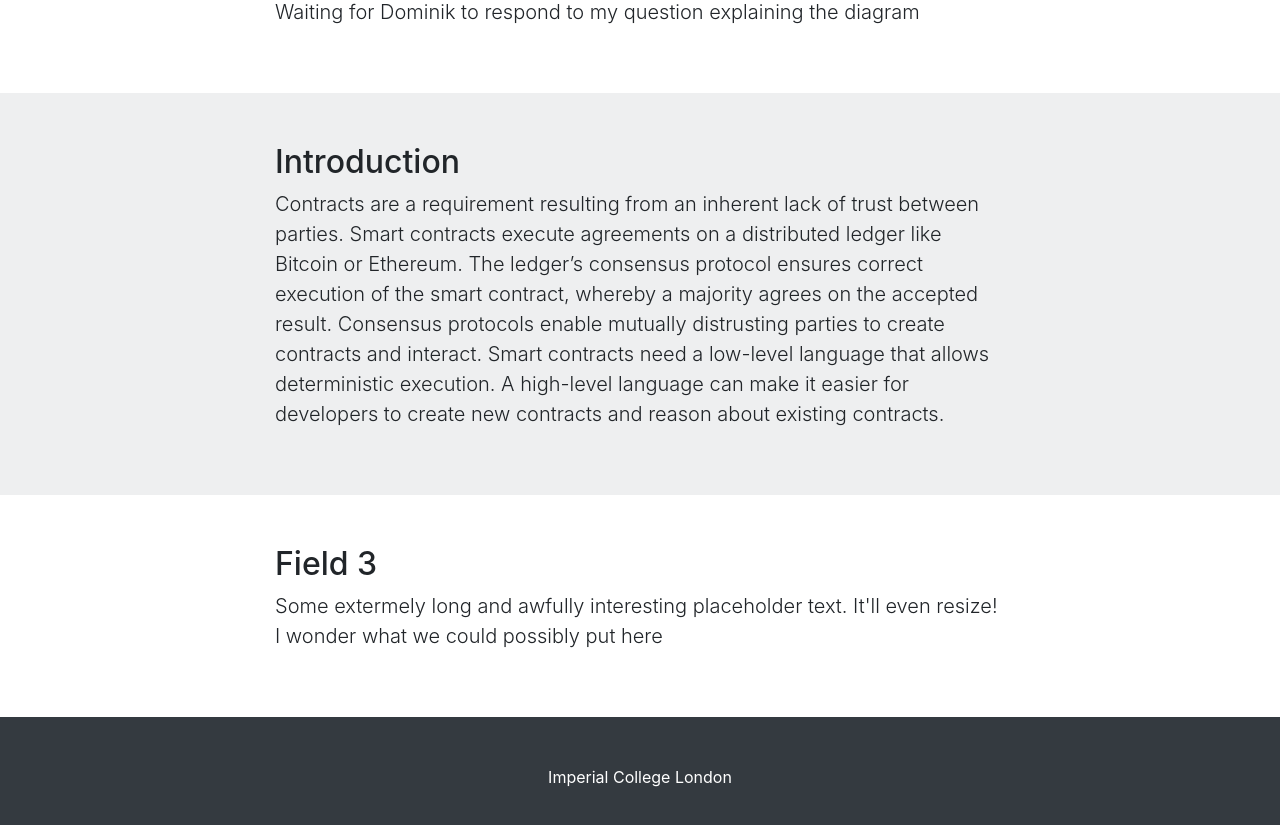
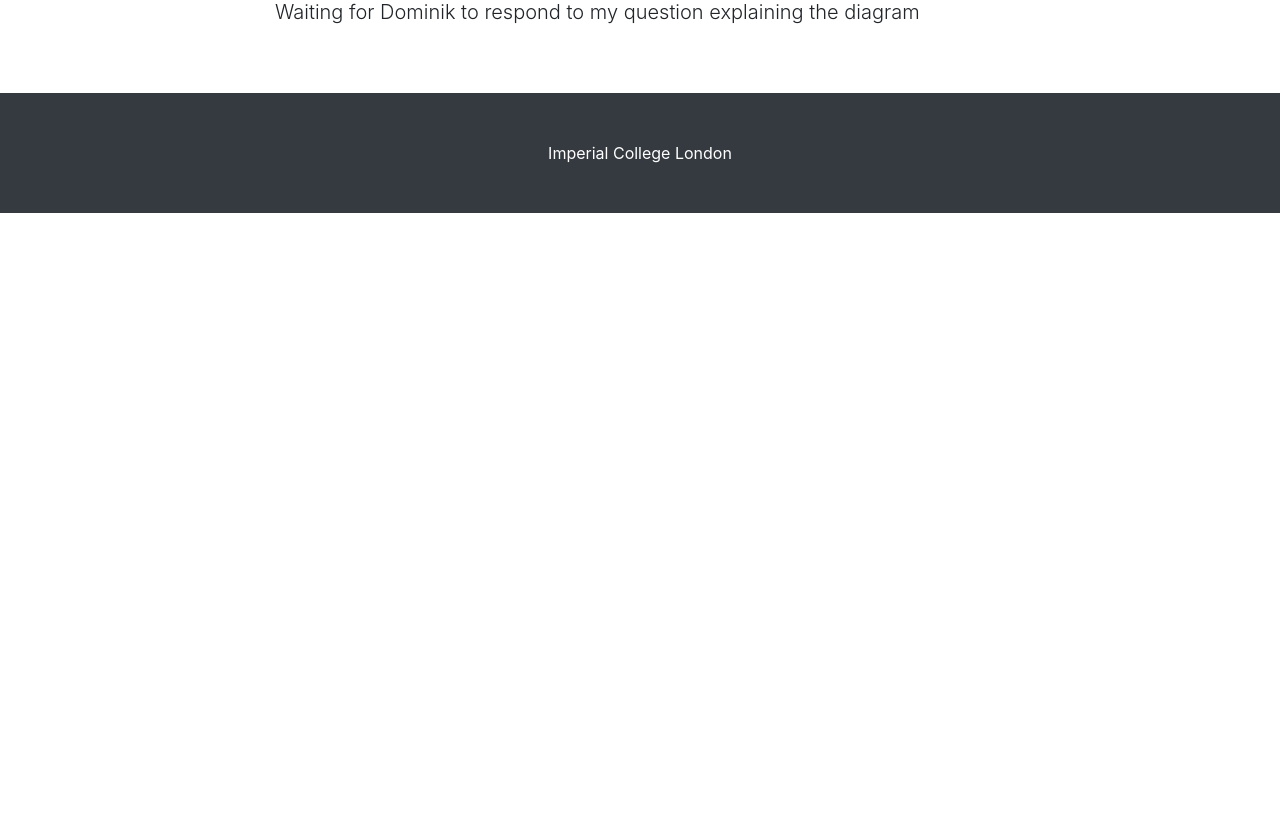
Before and after one commit to cottand/SmartContractsWebDev, a plain HTML site: page index.html in a window 1280 px wide. Shown: the part 2168-2993 px from the top of the page. After the commit the page ends 2381 px from the top, so only its background shows below. Drawn offline with Linux system fonts and the light colour scheme.

Commit message:
delete introduction

```diff
--- a/index.html
+++ b/index.html
@@ -102,37 +102,6 @@
         </div>
     </section>
 
-    <section id="field2" class="bg-light">
-        <div class="container">
-            <div class="row">
-                <div class="col-lg-8 mx-auto">
-                    <h2>Introduction</h2>
-                    <p class="lead">Contracts are a requirement resulting from an inherent lack of trust between
-                        parties.
-                        Smart contracts execute agreements on a distributed ledger like Bitcoin or Ethereum.
-                        The ledger’s consensus protocol ensures correct execution of the smart contract, whereby a
-                        majority agrees on the accepted result.
-                        Consensus protocols enable mutually distrusting parties to create contracts and interact.
-                        Smart contracts need a low-level language that allows deterministic execution.
-                        A high-level language can make it easier for developers to create new contracts and reason
-                        about existing contracts.</p>
-                </div>
-            </div>
-        </div>
-    </section>
-
-    <section id="field3">
-        <div class="container">
-            <div class="row">
-                <div class="col-lg-8 mx-auto">
-                    <h2>Field 3</h2>
-                    <p class="lead">Some extermely long and awfully interesting placeholder text. It'll even resize! I
-                        wonder what we could possibly put here</p>
-                </div>
-            </div>
-        </div>
-    </section>
-
     <!-- Footer -->
     <footer class="py-5 bg-dark">
         <div class="container">
```
